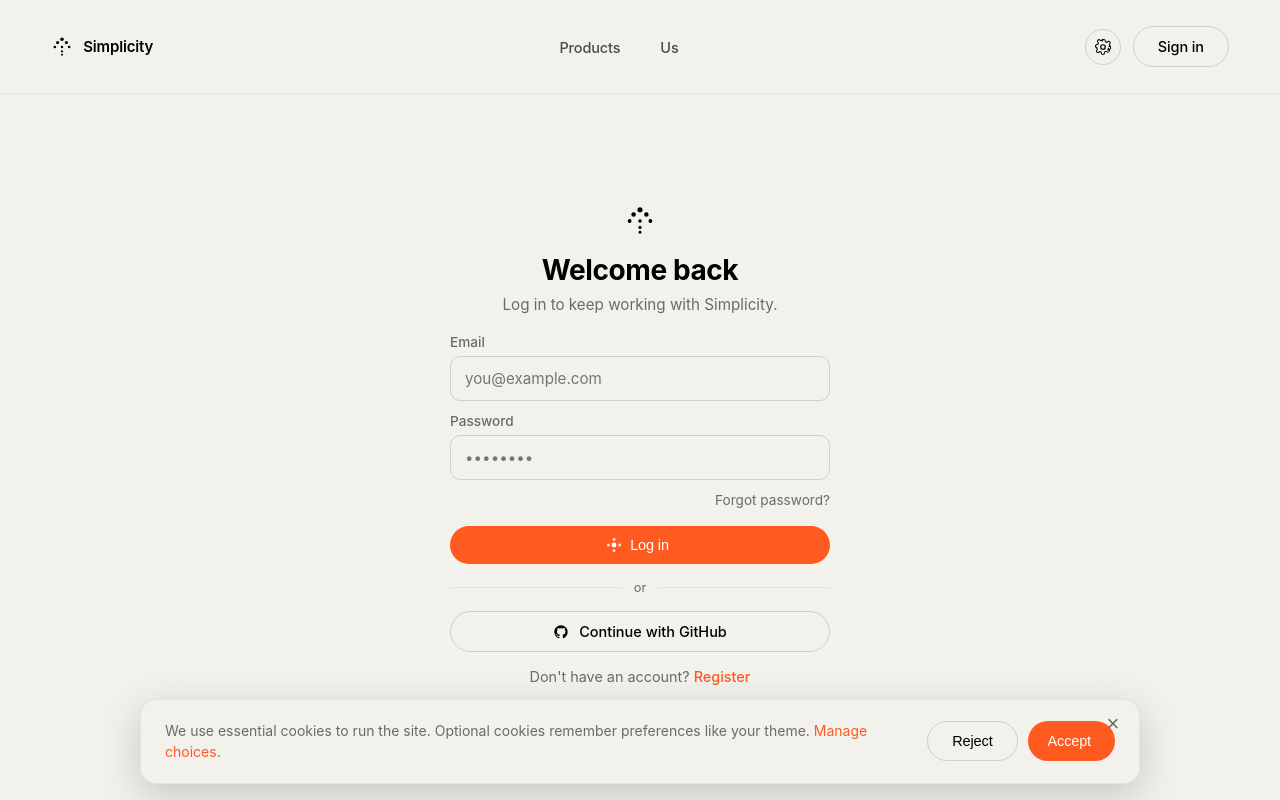
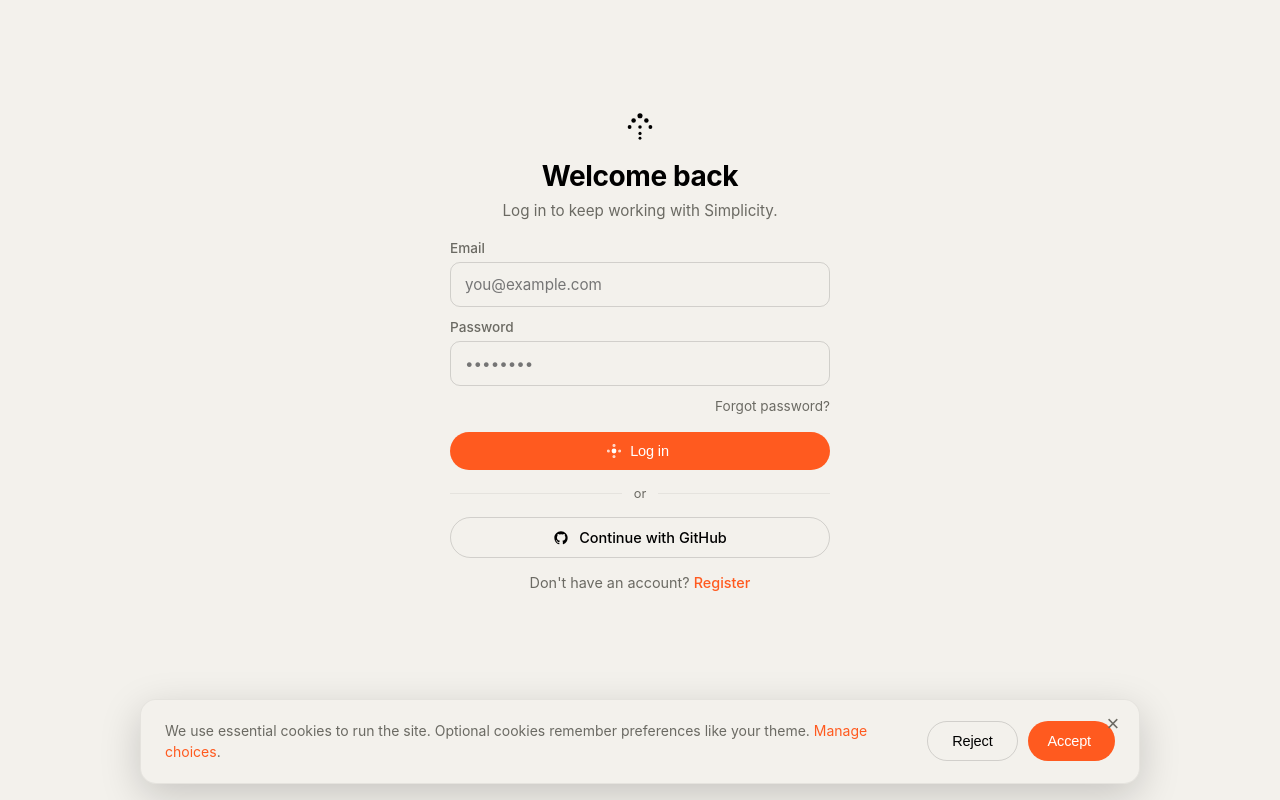
Before and after one commit to cofelixsmos-prog/simplicity, a website: page login.html in a window 1280 px wide. Drawn offline with Linux system fonts and the light colour scheme; a web font is replaced by a local one.

Commit message:
Hide navigation bar on login and register pages

```diff
--- a/login.html
+++ b/login.html
@@ -261,7 +261,7 @@
   }
 </style>
 </head>
-<body>
+<body data-no-nav>
   <a class="auth-home" href="/" aria-label="Simplicity home">
     <svg viewBox="0 0 40 40">
       <circle cx="20" cy="6"  r="3.2"/>
--- a/scripts/nav-init.js
+++ b/scripts/nav-init.js
@@ -187,7 +187,7 @@
   }
 
   function init() {
-    loadNav();
+    if (!document.body.hasAttribute('data-no-nav')) loadNav();
     loadFooter();
     loadCookieUI();
   }
```
Also changed, not shown: register.html (+1 -1 lines).
